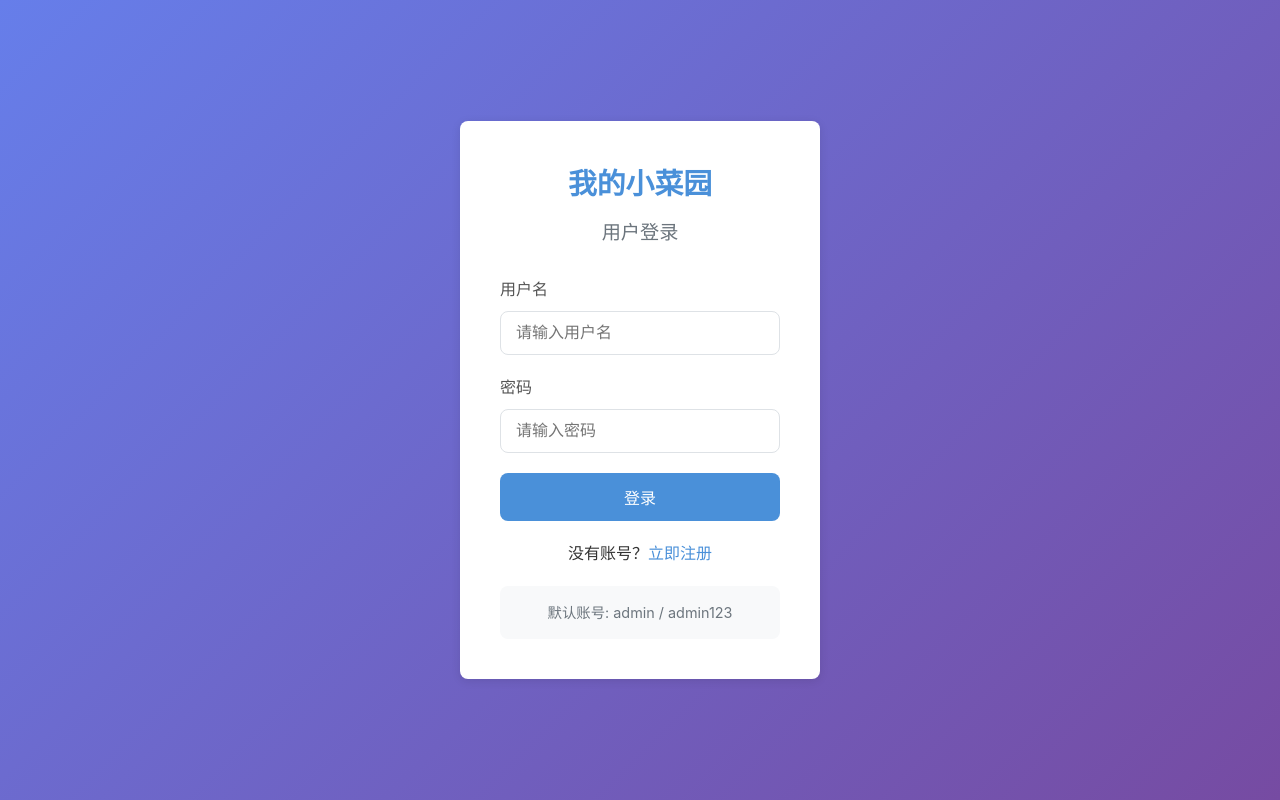
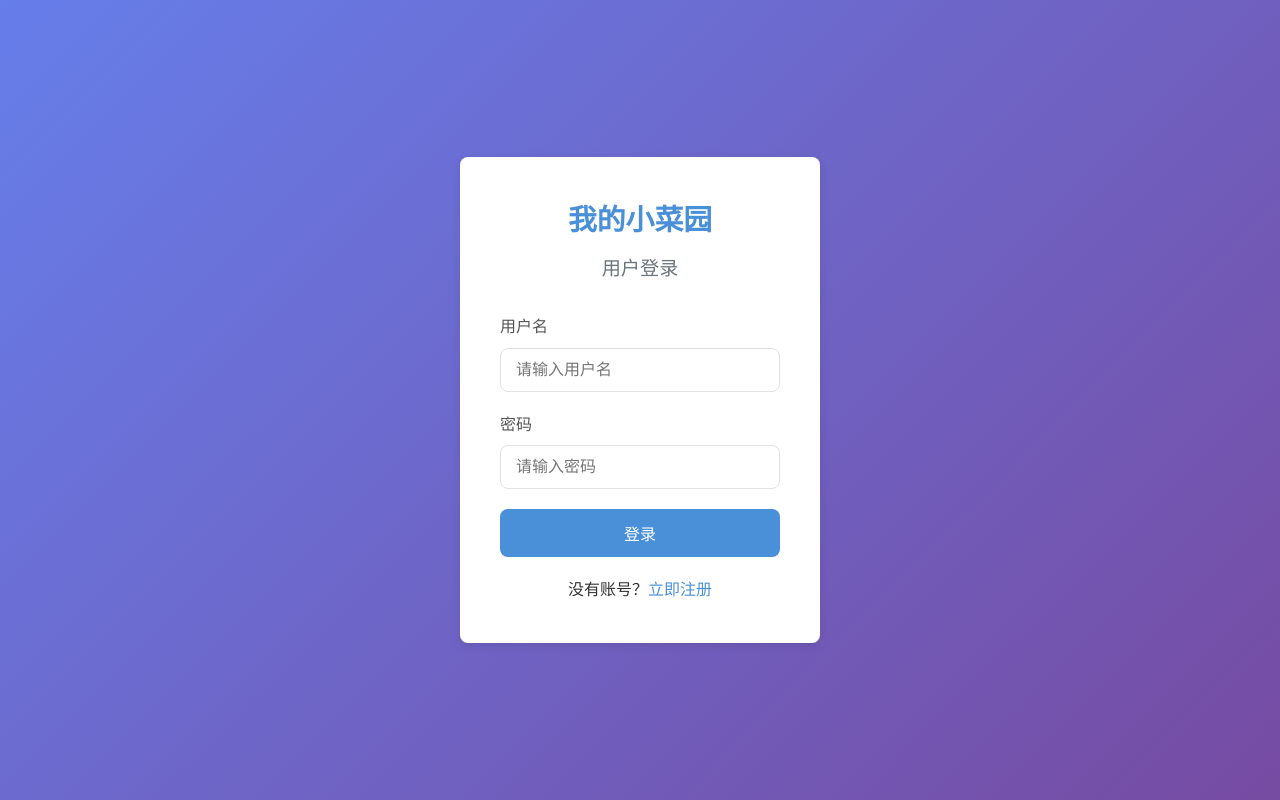
Before and after one commit to robinchen2006/CaiYuan, a Flask app: page /login in a window 1280 px wide. Run offline with Flask 3, Linux system fonts and the light colour scheme.

Commit message:
Remove commented default account section from login template

```diff
--- a/templates/login.html
+++ b/templates/login.html
@@ -36,9 +36,9 @@
                 <p>没有账号？<a href="{{ url_for('register') }}">立即注册</a></p>
             </div>
 
-            <div class="default-account">
+            <!-- <div class="default-account">
                 <p>默认账号: admin / admin123</p>
-            </div>
+            </div> -->
         </div>
     </div>
 </body>
```
